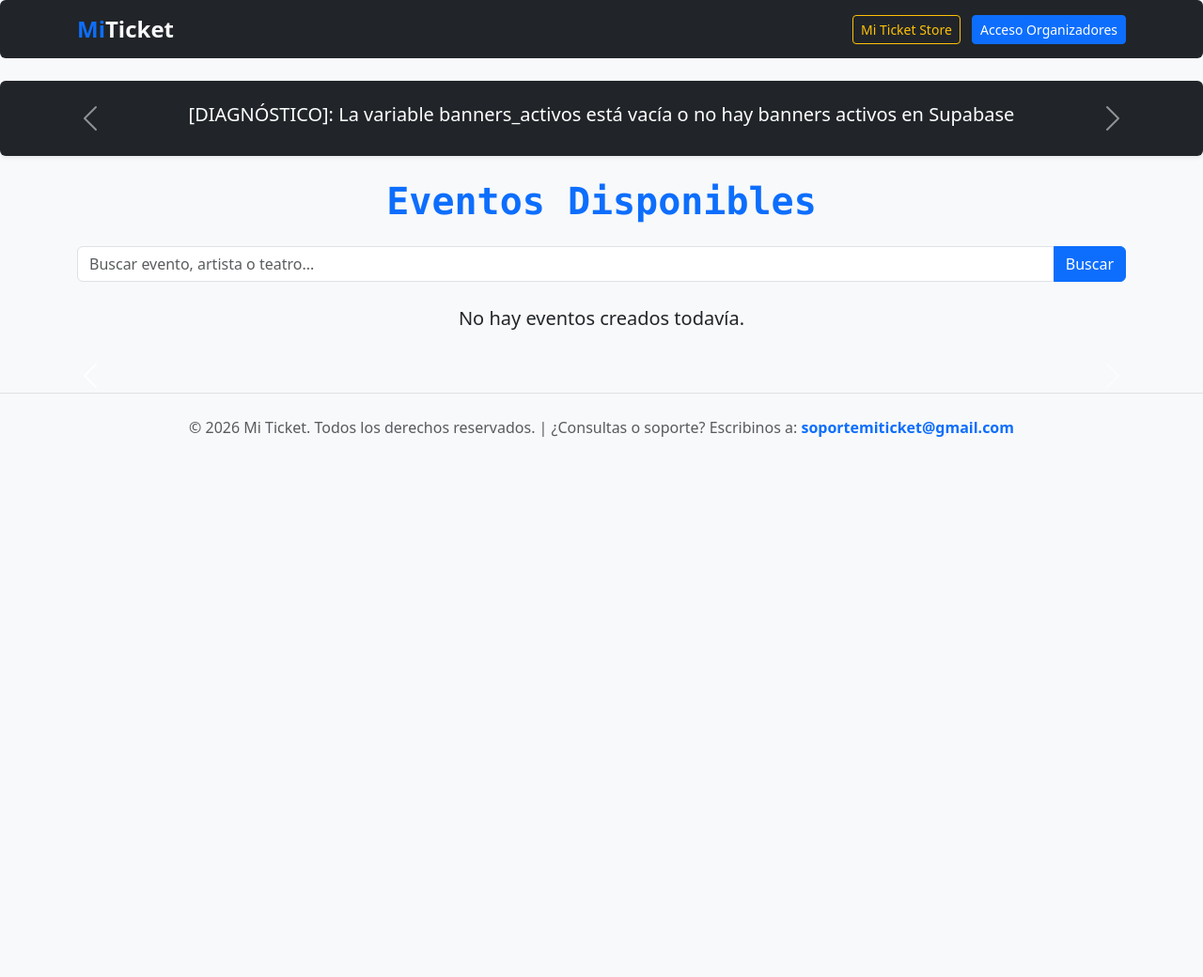
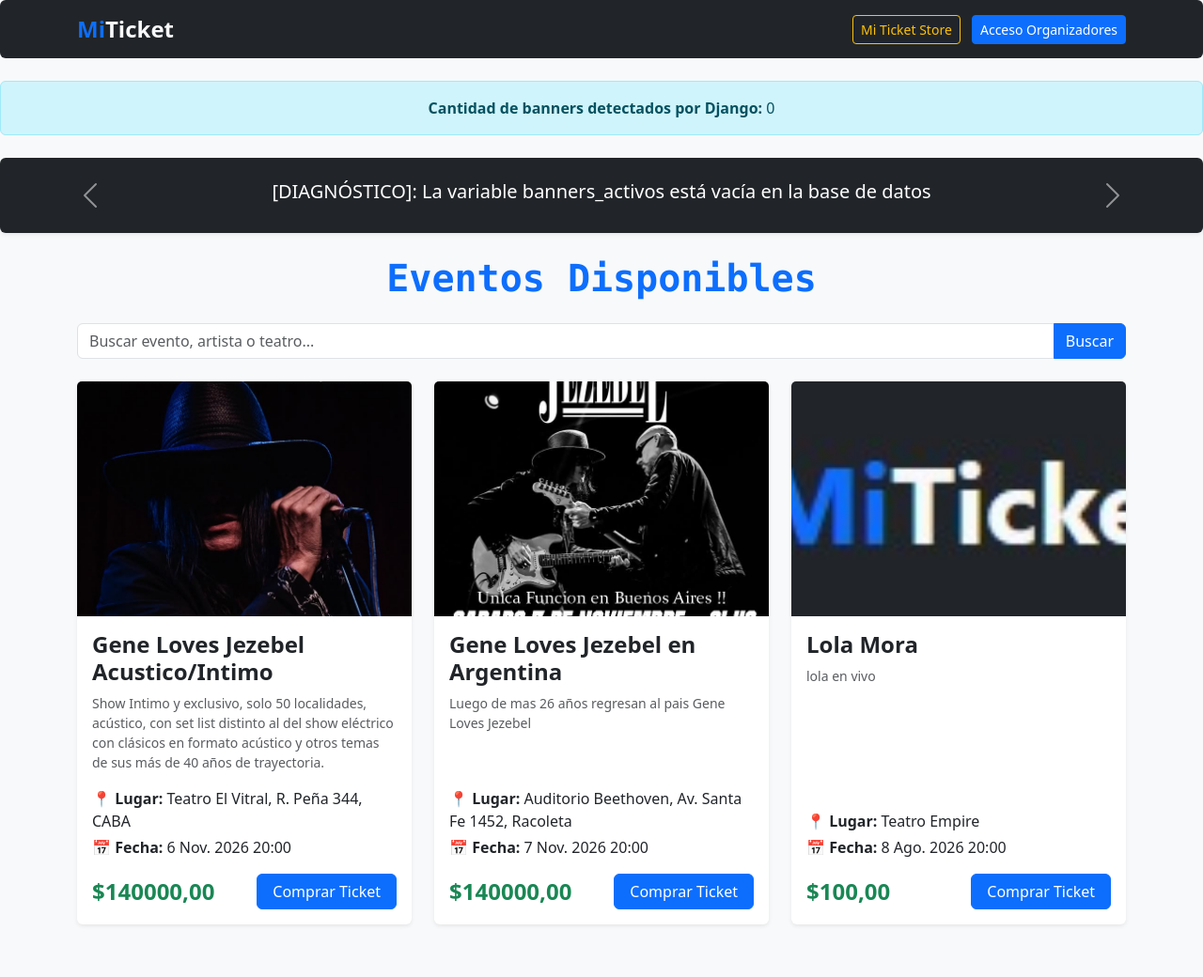
Before and after one commit to chrystalrecords-cmyk/mi_ticket, a Django app: page / in a window 1280 px wide. Shown: the top 1040 px of the page at 94% size. Before the commit the page ends 465 px from the top, so only its background shows below. Run offline with Django 5.2, Linux system fonts and the light colour scheme; data comes from the database, SQL or seed files in the repository; data that the repository does not hold is empty.

Commit message:
Corregir index_view para incluir eventos y banners

```diff
--- a/eventos/templates/eventos/lista.html
+++ b/eventos/templates/eventos/lista.html
@@ -27,6 +27,11 @@
             </div>
         </div>
     </nav>
+<!-- LÍNEA DE DIAGNÓSTICO VISIBLE -->
+<div class="alert alert-info text-center my-2">
+    <strong>Cantidad de banners detectados por Django:</strong> {{ banners_activos|length }}
+</div>
+
 <div id="miCarruselPromos" class="carousel slide my-4 shadow-sm rounded overflow-hidden" data-bs-ride="carousel">
     <div class="carousel-inner">
         {% for banner in banners_activos %}
@@ -41,21 +46,10 @@
             </div>
         {% empty %}
             <div class="carousel-item active bg-dark text-white text-center py-4">
-                <h5>[DIAGNÓSTICO]: La variable banners_activos está vacía o no hay banners activos en Supabase</h5>
+                <h5>[DIAGNÓSTICO]: La variable banners_activos está vacía en la base de datos</h5>
             </div>
         {% endfor %}
     </div>
-
-    <!-- Botones de navegación lateral -->
-    <button class="carousel-control-prev" type="button" data-bs-target="#miCarruselPromos" data-bs-slide="prev">
-        <span class="carousel-control-prev-icon" aria-hidden="true"></span>
-        <span class="visually-hidden">Anterior</span>
-    </button>
-    <button class="carousel-control-next" type="button" data-bs-target="#miCarruselPromos" data-bs-slide="next">
-        <span class="carousel-control-next-icon" aria-hidden="true"></span>
-        <span class="visually-hidden">Siguiente</span>
-    </button>
-</div>
 
     <!-- Botones de navegación lateral -->
     <button class="carousel-control-prev" type="button" data-bs-target="#miCarruselPromos" data-bs-slide="prev">
--- a/eventos/views.py
+++ b/eventos/views.py
@@ -268,10 +268,18 @@ from django.shortcuts import render
 from .models import BannerPromocional, Evento  # (mantené los modelos que ya tengas importados)
 
 def index_view(request):
+    # Buscamos los eventos
+    query = request.GET.get('q')
+    if query:
+        eventos = Evento.objects.filter(nombre__icontains=query)
+    else:
+        eventos = Evento.objects.all()
+
     # Traemos los banners activos ordenados por el campo 'orden'
     banners = BannerPromocional.objects.filter(activo=True).order_by('orden')
 
     context = {
+        'eventos': eventos,
         'banners_activos': banners,
     }
     return render(request, 'eventos/lista.html', context)
```
